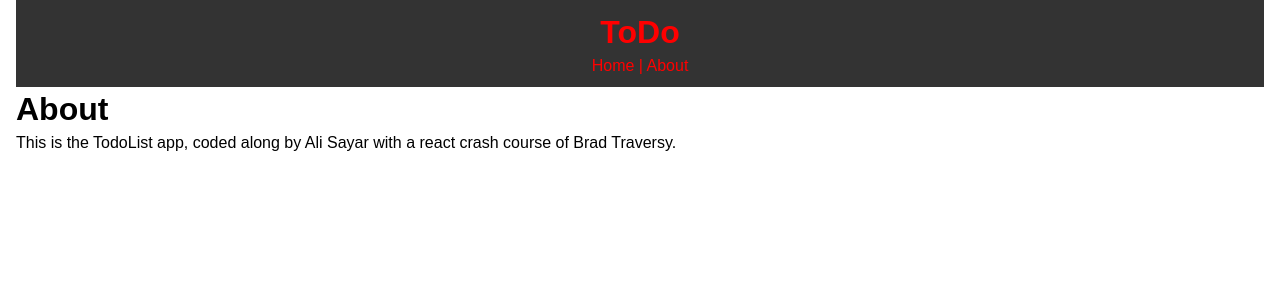
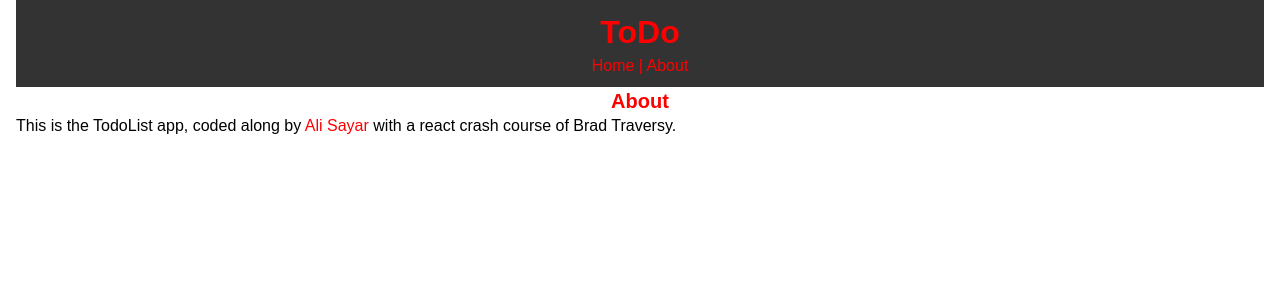
Before and after one commit to asyr01/react, a React (Create React App) app: page /about in a window 1280 px wide. Shown: the top 300 px of the page. Built offline with nearby package versions, Linux system fonts and the light colour scheme; no server answers; the HTML template or start-up script is replaced by a standard one.

Commit message:
We are taking data from https://jsonplaceholder.typicode.com/todos with axios

```diff
--- a/package.json
+++ b/package.json
@@ -6,6 +6,7 @@
     "@testing-library/jest-dom": "^5.11.6",
     "@testing-library/react": "^11.2.2",
     "@testing-library/user-event": "^12.6.0",
+    "axios": "^0.21.1",
     "react": "^17.0.1",
     "react-dom": "^17.0.1",
     "react-router-dom": "^5.2.0",
--- a/src/App.js
+++ b/src/App.js
@@ -5,29 +5,20 @@ import Todos from './components/Todos';
 import AddTodo from './components/AddTodo';
 import About from './components/pages/About';
 import { v4 as uuidv4 } from 'uuid';
+import axios from 'axios';
 
 import './App.css';
 
 
+
 class App extends Component {
   state = {
-    todos: [
-      {
-          id: uuidv4(),
-          title: 'Take out the trash',
-          completed: false
-      },
-      {
-        id: uuidv4(),
-        title: 'Dinner with wife',
-        completed: false
-      },
-      {
-        id: uuidv4(),
-        title: 'Meeting with boss',
-        completed: false
-      }
-  ]
+    todos: []
+}
+
+componentDidMount() {
+  axios.get('https://jsonplaceholder.typicode.com/todos?_limit=10')
+   .then(res => this.setState({ todos: res.data}))
 }
 
 // Toggle Complete
--- a/src/components/pages/About.js
+++ b/src/components/pages/About.js
@@ -3,10 +3,21 @@ import React from 'react'
 function About() {
     return (
         <React.Fragment>
-            <h1>About</h1>
-            <p>This is the TodoList app, coded along by Ali Sayar with a react crash course of Brad Traversy.  </p>
+            <h1 style={headerStyle}>About</h1>
+            <p>This is the TodoList app, coded along by <span style={spanStyle}>Ali Sayar</span> with a react crash course of Brad Traversy.  </p>
         </React.Fragment>
     )
 }
 
+const headerStyle = {
+    textAlign: 'center',
+    fontSize: '20px',
+    color: '#f00'
+}
+
+const spanStyle = {
+    color: '#f00',
+    textDecoration: 'italic'
+}
+
 export default About;
```
Also changed, not shown: 2 other files (tests, documents, lock files or other folders).
